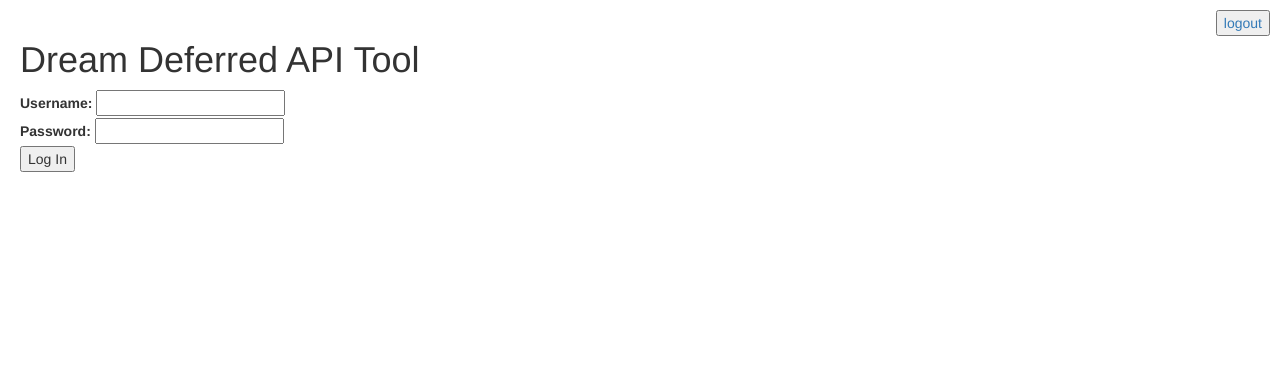
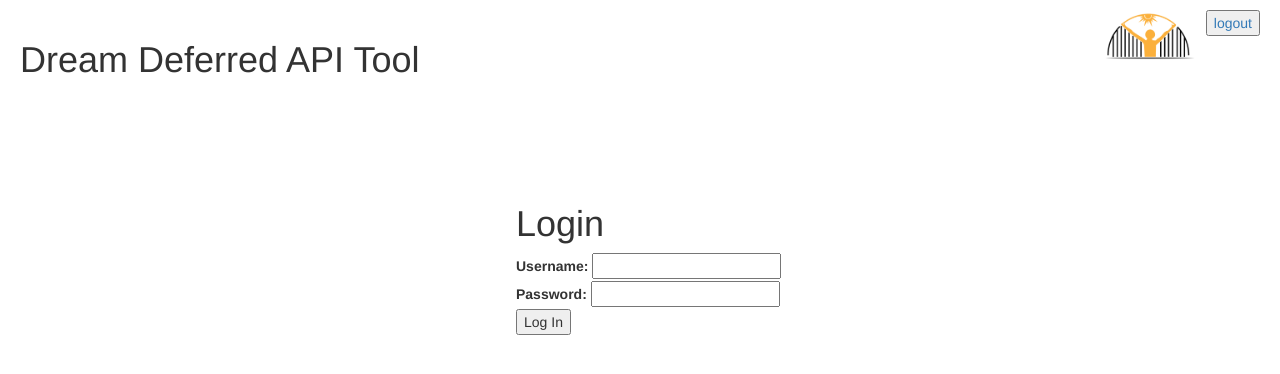
Before and after one commit to Alexico1969/dd_app_api, a Flask app: page /login in a window 1280 px wide. Shown: the top 374 px of the page. Run offline with Flask 2, Linux system fonts and the light colour scheme; some libraries are stand-ins or nearby versions.

Commit message:
some cosmetic changes

```diff
--- a/static/style.css
+++ b/static/style.css
@@ -5,7 +5,7 @@ body{
 #logout_btn{
     display: inline-block;
     position: fixed;
-    right: 10px;
+    right: 20px;
     top: 10px;
 }
 
@@ -17,3 +17,16 @@ body{
     width: 450px;
     border-collapse: collapse;
 }
+
+.login{
+    margin-left: 40%;
+    margin-top: 10%;
+}
+
+.logo{
+    width: 100px;
+    height: auto;
+    position: fixed;
+    top: 10px;
+    right: 80px;
+}
--- a/templates/layout.html
+++ b/templates/layout.html
@@ -16,6 +16,8 @@
 <body>
     <h1>Dream Deferred API Tool</h1>
 
+    <img class="logo" src="{{url_for('static', filename='dd_new_logo_2022_no_letters.png')}}" alt="logo">
+
     {% block content %}
     {% endblock %}
 
--- a/templates/login.html
+++ b/templates/login.html
@@ -1,8 +1,10 @@
 {% extends "layout.html" %}
 {% block content %}
-<div>
+<div class="login">
     <p>{{ message }}</p>
 
+
+    <h1>Login</h1>
 
     <!-- create login form -->
     <form action="{{ url_for('login') }}" method="post">
```
Also changed, not shown: static/dd_new_logo_2022_no_letters.png (added).
